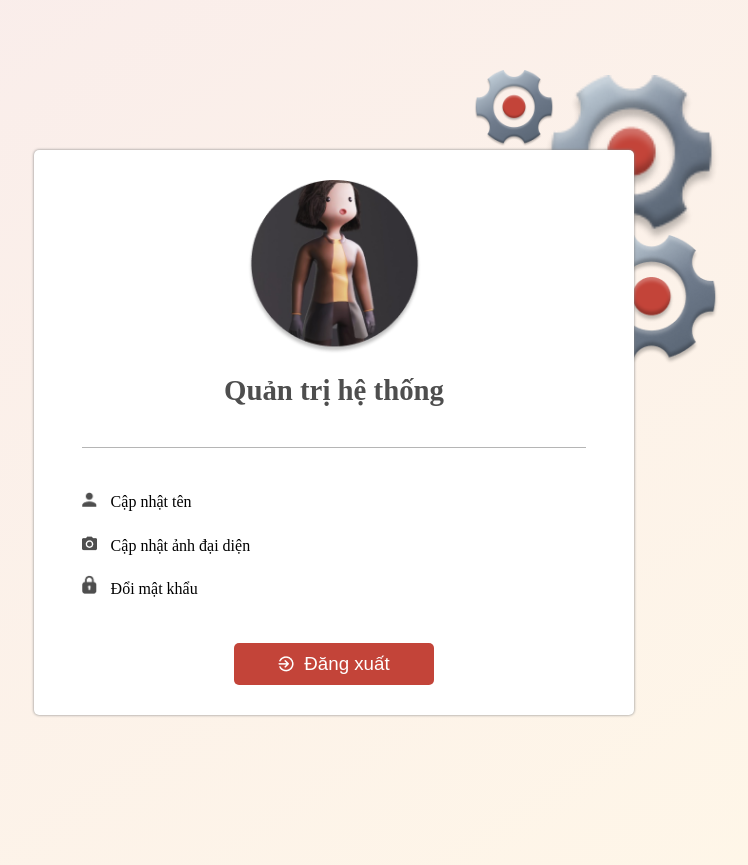
After one commit to hoangyen-rgb/Team-Fluent, a PHP site: page /taikhoan.html in a window 1280 px wide. The commit adds this page. Shown: the whole page, without its empty margins (306-1054 px from the left). Run offline with PHP 8.4, Linux system fonts and the light colour scheme.

Commit message:
themadmin va tai khoan

```diff
--- /dev/null
+++ b/css/taikhoan.css
@@ -0,0 +1,104 @@
+main {
+    position: absolute;
+    top: 0;
+    left: 0;
+    width: 100%;
+    margin: 0;
+    background: linear-gradient(to right bottom, rgba(195, 68, 57, 0.1), rgb(255, 177, 27, 0.1));
+    z-index: -2;
+}
+
+main>form{
+    position: relative;
+    width: 600px;
+    margin: 150px auto;
+    background-color: white;
+    border-radius: 5px;
+    box-shadow: 0 0 3px gray;
+}
+
+main>form>.banhrang1{
+    position: absolute;
+    right: 80px;
+    top: -80px;
+    width: 80px;
+}
+main>form>.banhrang2{
+    position: absolute;
+    width: 175px;
+    right: -85px;
+    top: -75px;
+    z-index: -1;
+}
+main>form>.banhrang3{
+    position: absolute;
+    width: 135px;
+    right: -85px;
+    top: 85px;
+    z-index: -1;
+}
+
+
+
+main>form>div>img {
+    width: 175px;
+    margin: auto;
+}
+
+main>form>div>h1 {
+    margin: 0;
+    text-align: center;
+}
+
+main>form>div {
+    display: flex;
+    flex-direction: column;
+    padding: 30px 20px 10px 20px;
+    gap: 20px;
+    color: #4E4E4E;
+    font-size: 0.9em;
+}
+
+main>form>div>.line{
+    background-color: rgb(181, 181, 181);
+    width: 90%;
+    height: 1px;
+    margin: 20px auto;
+}
+main>form>div>label {
+    position: relative;
+    margin-top: 10px;
+    width: 90%;
+    margin: auto;
+}
+
+main>form>div>label>img {
+    width: 15px;
+}
+
+main>form>div>label>span,
+main>form>div>label>input {
+    padding: 5px 10px;
+    border: none;
+    outline: none;
+    background-color: transparent;
+    color: black;
+    font-size: 16px;
+    font-family: 'Times New Roman', Times, serif;
+}
+
+main>form>div>.submit{
+    display: flex;
+    align-items: center;
+    justify-content: center;
+    gap: 10px;
+    padding: 10px;
+    margin-top: 20px;
+    width: 200px;
+    border-radius: 5px;
+    background-color: #c34439;
+    color: white;
+    border: none;
+    font-size: 1.3em;
+    margin: 20px auto;
+}
--- /dev/null
+++ b/taikhoan.html
@@ -0,0 +1,52 @@
+<!DOCTYPE html>
+<html lang="en">
+<head>
+    <meta charset="UTF-8">
+    <meta name="viewport" content="width=device-width, initial-scale=1.0">
+    <title>ChickCuisine</title>
+    <link rel="stylesheet" href="css/taikhoan.css">
+</head>
+
+<body>
+
+    <main>
+
+        <form action="" method="post" enctype="multipart/form-data">
+
+            <img class="banhrang1" src="image/Group 27.png" alt="">
+            <img class="banhrang2" src="image/Group 28.png" alt="">
+            <img class="banhrang3" src="image/Group 29.png" alt="">
+
+            <div>
+
+                <img src="image/nhanvat.png" alt="">
+                <h1>Quản trị hệ thống</h1>
+
+                <div class="line"></div>
+
+                <label>
+                    <img src="image/capnhatten.png" alt>
+
+                    <input class="" type="submit" value="Cập nhật tên">
+                </label>
+                <label>
+                    <img src="image/capnhatanhdaidien.png" alt>
+                    <span>Cập nhật ảnh đại diện</span>
+                    <input class="" type="file" style="display: none;">
+                </label>
+                <label>
+                    <img src="image/doimatkhau.png" alt>
+                    <input class="" type="submit" value="Đổi mật khẩu">
+                </label>
+
+                <button class="submit" type="submit"><img src="image/dangxuat.png" alt=""> Đăng xuất</button>
+
+            </div>
+
+        </form>
+
+    </main>
+
+</body>
+<script src="js/index.js"></script>
+</html>
```
Also changed, not shown: admin.html (added, +45 -0 lines), css/admin.css (added, +99 -0 lines), css/dangky.css (+23 -16 lines), css/dangnhap.css (+18 -16 lines), image/Group 27.png (added), image/Group 28.png (added), image/Group 29.png (added), image/banedangnhap.jpg (added), image/capnhatanhdaidien.png (added), image/capnhatten.png (added), image/dangxuat.png (added), image/horizontal-logo.png (added), image/nhanvat.png (added).
